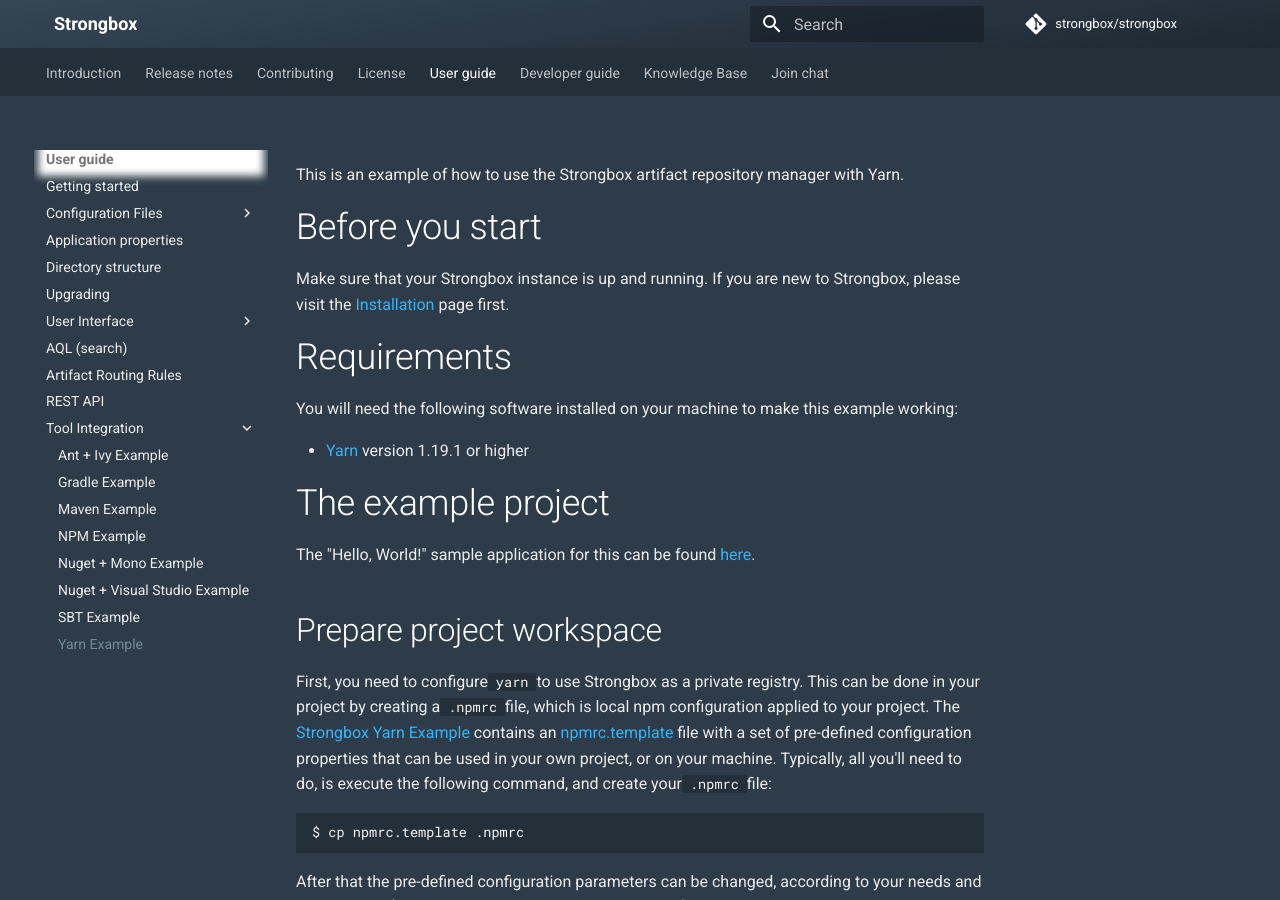
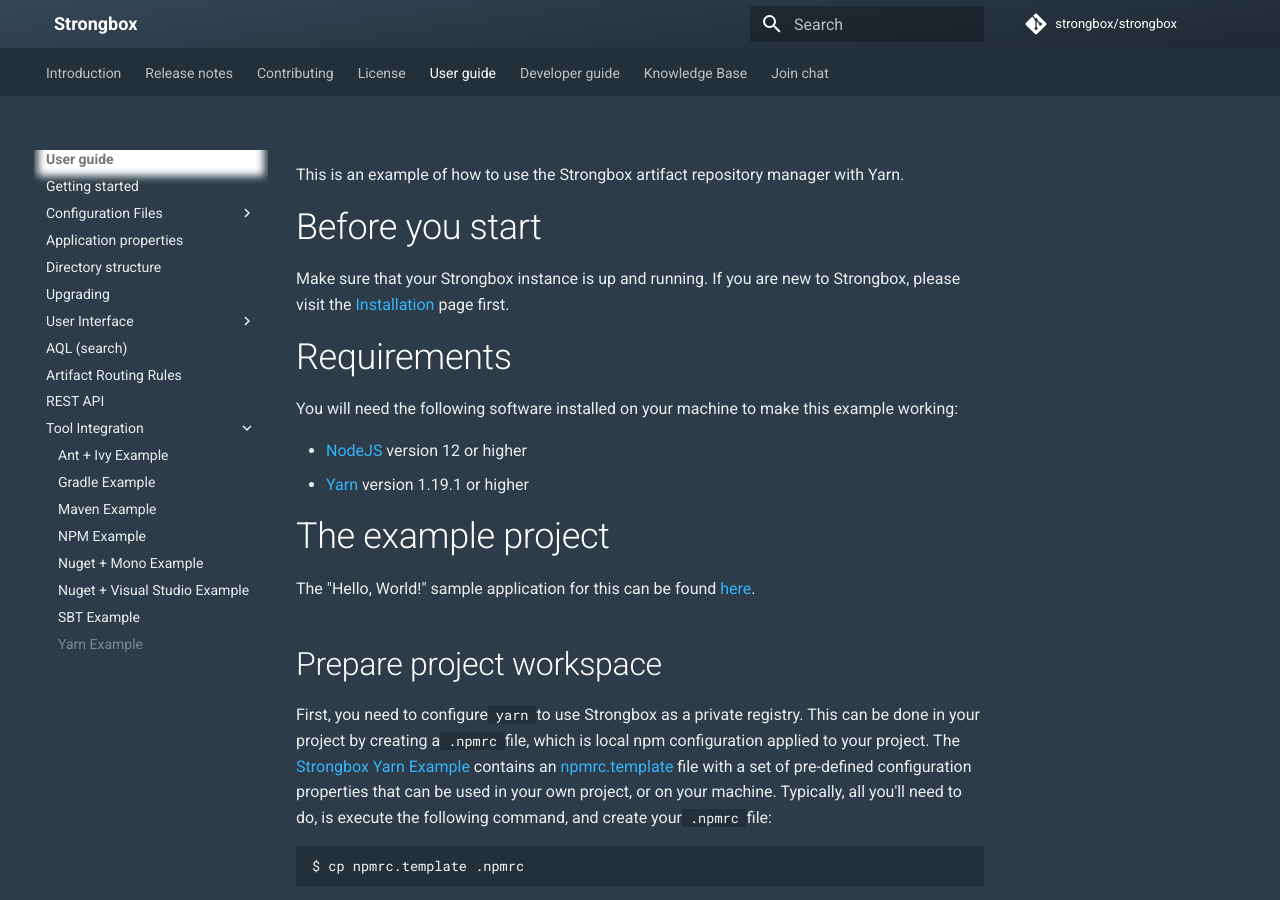
Before and after one commit to strongbox/strongbox-docs, an MkDocs documentation site: the page built from docs/user-guide/tool-integration/yarn-example.md, in a window 1280 px wide and 900 px high. Built offline with MkDocs 1.6.1 and Material for MkDocs 9.7.7, drawn with Linux system fonts in a browser that asks for light colours; comment, search, counter and statistics services are not loaded.

Commit message:
#1119: added NodeJs as requirement again

```diff
--- a/docs/user-guide/tool-integration/yarn-example.md
+++ b/docs/user-guide/tool-integration/yarn-example.md
@@ -8,6 +8,7 @@
 
 You will need the following software installed on your machine to make this example working:
 
+* [NodeJS](https://nodejs.org/) version 12 or higher
 * [Yarn](https://yarnpkg.com/en/) version 1.19.1 or higher
 
 # The example project
```
